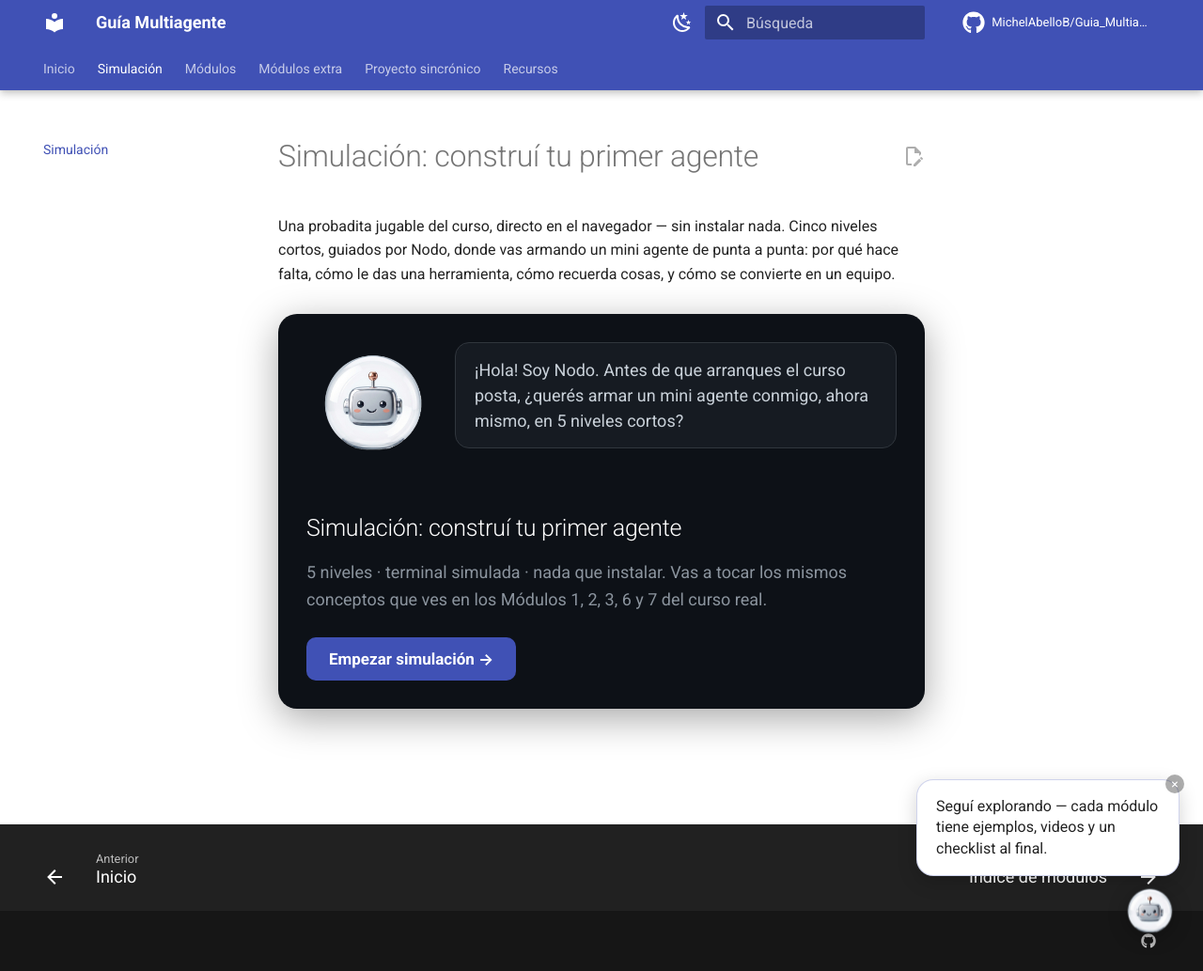
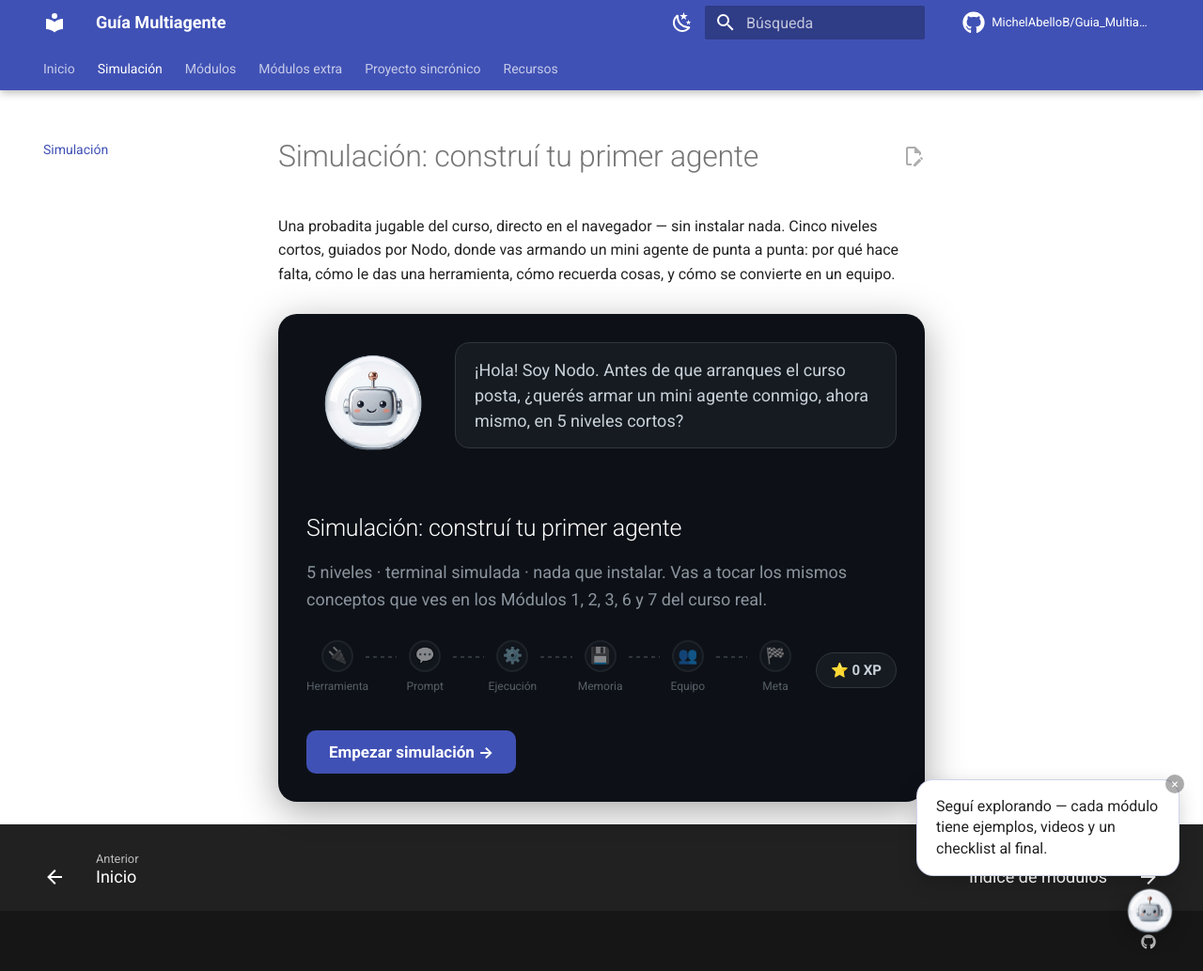
Before and after one commit to MichelAbelloB/Guia_Multiagente, an MkDocs documentation site: the page built from docs/simulacion/index.md, in a window 1280 px wide and 1033 px high. Shown: the whole window at 94% size. Built offline with MkDocs 1.6.1 and Material for MkDocs 9.7.7, drawn with Linux system fonts in a browser that asks for light colours; comment, search, counter and statistics services are not loaded.

Commit message:
mas funcionalidades para el juego

```diff
--- a/docs/javascripts/simulacion.js
+++ b/docs/javascripts/simulacion.js
@@ -9,6 +9,7 @@
 
   var LEVELS = [
     {
+      node: { icon: "🔌", label: "Herramienta" },
       title: "Nivel 1 — Por qué hace falta un agente",
       brief:
         "Mirá esto: le pregunté la fecha de hoy a un modelo sin ninguna herramienta. Fijate qué responde.",
@@ -36,6 +37,7 @@
       xp: 10,
     },
     {
+      node: { icon: "💬", label: "Prompt" },
       title: "Nivel 2 — El primer system prompt",
       brief:
         "Ya tenés la herramienta instalada. Ahora el agente necesita saber CUÁNDO usarla — no alcanza con dársela.",
@@ -66,6 +68,7 @@
       xp: 10,
     },
     {
+      node: { icon: "⚙️", label: "Ejecución" },
       title: "Nivel 3 — Tool calling en acción",
       brief: "Con el system prompt correcto, así se ve el agente resolviendo la misma pregunta:",
       terminal: [
@@ -89,6 +92,7 @@
       xp: 10,
     },
     {
+      node: { icon: "💾", label: "Memoria" },
       title: "Nivel 4 — Memoria: no perder lo investigado",
       brief:
         "El agente investigó algo importante para el reporte. Si reiniciás el programa mañana, ¿dónde tiene que estar guardado ese hallazgo para no perderlo?",
@@ -117,6 +121,7 @@
       xp: 10,
     },
     {
+      node: { icon: "👥", label: "Equipo" },
       title: "Nivel 5 — De un agente a un equipo",
       brief:
         "El proyecto creció: ahora hay que investigar, verificar fuentes y redactar un informe. Un solo agente ya no alcanza.",
@@ -185,15 +190,41 @@
     return e;
   }
 
-  function renderProgressBar(container, levelIndex) {
+  function renderRoadmap(container, levelIndex) {
     var wrap = el("div", "sim-progress");
-    var track = el("div", "sim-progress-track");
-    var fill = el("div", "sim-progress-fill");
-    var pct = Math.round((levelIndex / LEVELS.length) * 100);
-    fill.style.width = pct + "%";
-    track.appendChild(fill);
+
+    var nodesMeta = LEVELS.map(function (l) {
+      return l.node;
+    }).concat([{ icon: "🏁", label: "Meta" }]);
+
+    var map = el("div", "sim-roadmap");
+    nodesMeta.forEach(function (meta, i) {
+      var status;
+      if (i < levelIndex) {
+        status = "done";
+      } else if (i === levelIndex) {
+        status = "current";
+      } else {
+        status = "upcoming";
+      }
+
+      var node = el("div", "sim-roadmap-node " + status);
+      var circle = el("div", "sim-roadmap-circle", status === "done" ? "✓" : meta.icon);
+      circle.title = meta.label;
+      var label = el("div", "sim-roadmap-label", meta.label);
+      node.appendChild(circle);
+      node.appendChild(label);
+      map.appendChild(node);
+
+      if (i < nodesMeta.length - 1) {
+        var connectorDone = i < levelIndex;
+        var connector = el("div", "sim-roadmap-connector" + (connectorDone ? " done" : ""));
+        map.appendChild(connector);
+      }
+    });
+    wrap.appendChild(map);
+
     var xpBadge = el("div", "sim-xp-badge", "⭐ " + state.xp + " XP");
-    wrap.appendChild(track);
     wrap.appendChild(xpBadge);
     container.appendChild(wrap);
   }
@@ -272,7 +303,7 @@
     var screen = el("div", "sim-screen");
     var levelDef = LEVELS[state.level];
 
-    renderProgressBar(screen, state.level);
+    renderRoadmap(screen, state.level);
     var titleBlock = el("div");
     titleBlock.appendChild(el("h3", "sim-title", levelDef.title));
     screen.appendChild(titleBlock);
@@ -445,8 +476,10 @@
       )
     );
 
+    var saved = loadProgress();
+    renderRoadmap(screen, saved ? saved.level : -1);
+
     var actions = el("div", "sim-actions");
-    var saved = loadProgress();
     if (saved && saved.level > 0 && saved.level < LEVELS.length) {
       var continueBtn = el("button", "sim-btn sim-btn-primary", "Continuar (Nivel " + (saved.level + 1) + ")");
       continueBtn.addEventListener("click", function () {
@@ -480,6 +513,7 @@
   function renderVictory() {
     clearProgress();
     var screen = el("div", "sim-screen sim-victory");
+    renderRoadmap(screen, LEVELS.length + 1);
     var img = document.createElement("img");
     img.src = nodoSrc;
     img.alt = "Nodo";
--- a/docs/stylesheets/simulacion.css
+++ b/docs/stylesheets/simulacion.css
@@ -35,19 +35,93 @@
   margin-bottom: 1.5rem;
 }
 
-.sim-progress-track {
+.sim-roadmap {
+  display: flex;
+  align-items: flex-start;
   flex: 1;
-  height: 8px;
-  border-radius: 999px;
-  background: var(--sim-border);
-  overflow: hidden;
+  overflow-x: auto;
+  padding: 0.15rem 0.15rem 0.35rem;
 }
 
-.sim-progress-fill {
-  height: 100%;
-  background: linear-gradient(90deg, var(--sim-accent), var(--sim-green));
-  border-radius: 999px;
-  transition: width 0.4s ease;
+.sim-roadmap-node {
+  display: flex;
+  flex-direction: column;
+  align-items: center;
+  flex-shrink: 0;
+  width: 60px;
+}
+
+.sim-roadmap-circle {
+  width: 34px;
+  height: 34px;
+  min-width: 34px;
+  border-radius: 50%;
+  display: flex;
+  align-items: center;
+  justify-content: center;
+  font-size: 0.85rem;
+  border: 2px solid var(--sim-border);
+  background: var(--sim-panel);
+  color: var(--sim-dim);
+  transition: border-color 0.25s ease, background 0.25s ease, box-shadow 0.25s ease;
+}
+
+.sim-roadmap-node.done .sim-roadmap-circle {
+  border-color: var(--sim-green);
+  background: var(--sim-green);
+  color: #05280d;
+}
+
+.sim-roadmap-node.current .sim-roadmap-circle {
+  border-color: var(--sim-accent);
+  background: var(--sim-accent);
+  color: #fff;
+  animation: sim-pulse 1.6s ease-in-out infinite;
+}
+
+.sim-roadmap-node.upcoming .sim-roadmap-circle {
+  opacity: 0.5;
+}
+
+@keyframes sim-pulse {
+  0%, 100% { box-shadow: 0 0 0 4px rgba(92, 107, 192, 0.35); }
+  50% { box-shadow: 0 0 0 9px rgba(92, 107, 192, 0.12); }
+}
+
+.sim-roadmap-label {
+  margin-top: 0.3rem;
+  font-size: 0.6rem;
+  color: var(--sim-dim);
+  text-align: center;
+  white-space: nowrap;
+}
+
+.sim-roadmap-node.current .sim-roadmap-label {
+  color: #fff;
+  font-weight: 700;
+}
+
+.sim-roadmap-node.upcoming .sim-roadmap-label {
+  opacity: 0.6;
+}
+
+.sim-roadmap-connector {
+  flex: 1;
+  min-width: 14px;
+  height: 2px;
+  margin-top: 17px;
+  background-image: repeating-linear-gradient(
+    90deg,
+    var(--sim-border) 0,
+    var(--sim-border) 4px,
+    transparent 4px,
+    transparent 8px
+  );
+}
+
+.sim-roadmap-connector.done {
+  background-image: none;
+  background-color: var(--sim-green);
 }
 
 .sim-xp-badge {
```
